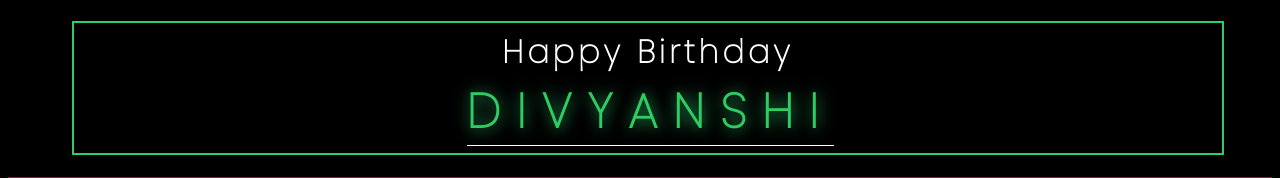
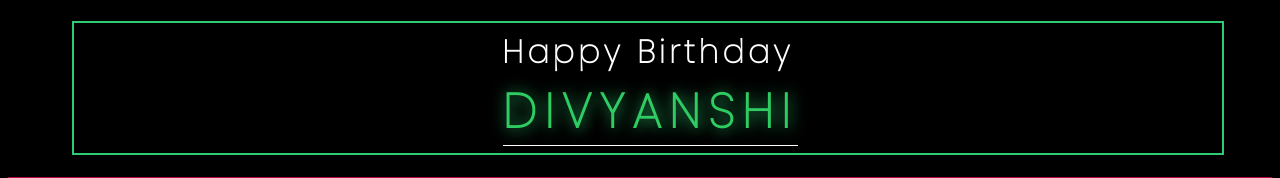
Before and after one commit to oyeshreyash/temp-9, a Flask app: template templates/hbd.html in a window 1280 px wide. Shown: the top 178 px of the page. Run offline with Flask 2, Linux system fonts and the light colour scheme; the template is opened without the code that fills it, so the values that code supplies are empty; some libraries are stand-ins or nearby versions.

Commit message:
Update styles-hbd.css

```diff
--- a/static/styles-hbd.css
+++ b/static/styles-hbd.css
@@ -16,7 +16,7 @@
     padding: 5px;
 }
 .high{
-    letter-spacing: 1rem;
+    letter-spacing: 0.5rem;
     color: #2ecc63;
     margin-left: 5px;
     font-size: 3rem;
```
